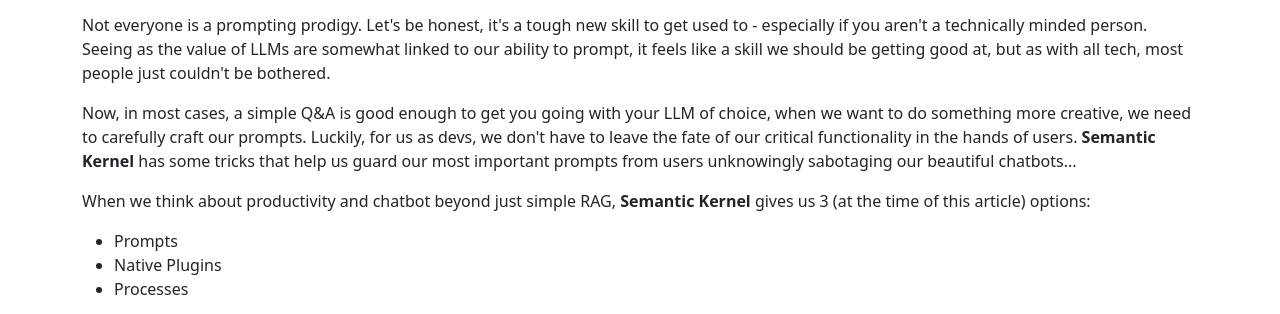
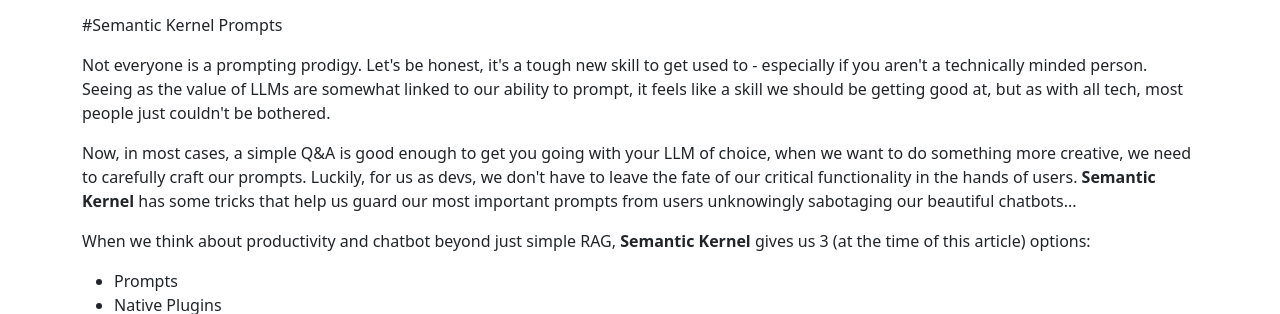
Before and after one commit to htaljaard/heins-blog, a Gatsby site: page /skpropmpttemplates/ in a window 1280 px wide. Shown: the part 131-445 px from the top of the page. Built offline with nearby package versions, Linux system fonts and the light colour scheme; Gatsby itself is replaced by a stand-in of ours; some packages are replaced by stand-ins of ours.

Commit message:
Heading on prompt post

```diff
--- a/content/blog/skpropmpttemplates/index.md
+++ b/content/blog/skpropmpttemplates/index.md
@@ -13,6 +13,7 @@ stack: [".NET", "C#"]
 next: ""
 previous: ""
 ---
+#Semantic Kernel Prompts
 
 Not everyone is a prompting prodigy. Let's be honest, it's a tough new skill to get used to - especially if you aren't a technically minded person. Seeing as the value of LLMs are somewhat linked to our ability to prompt, it feels like a skill we should be getting good at, but as with all tech, most people just couldn't be bothered.
 
```
